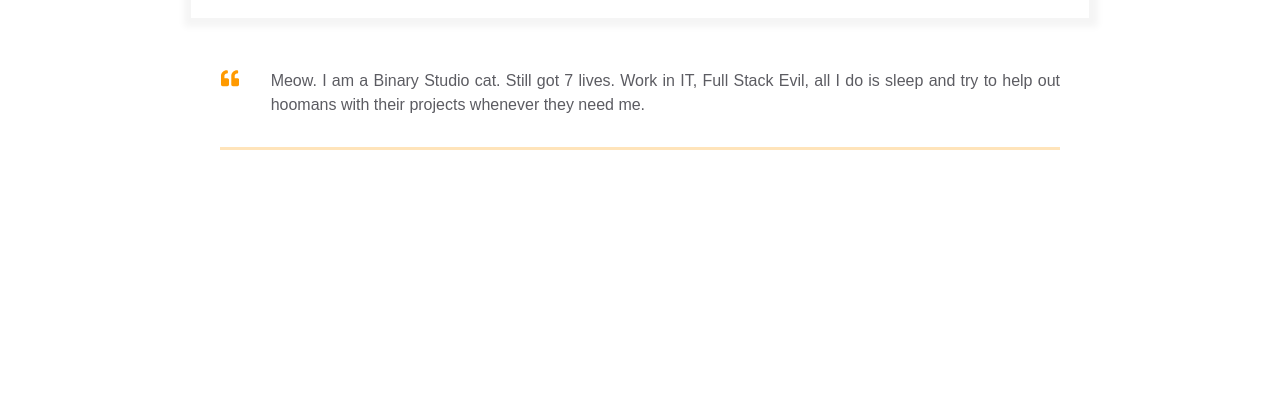
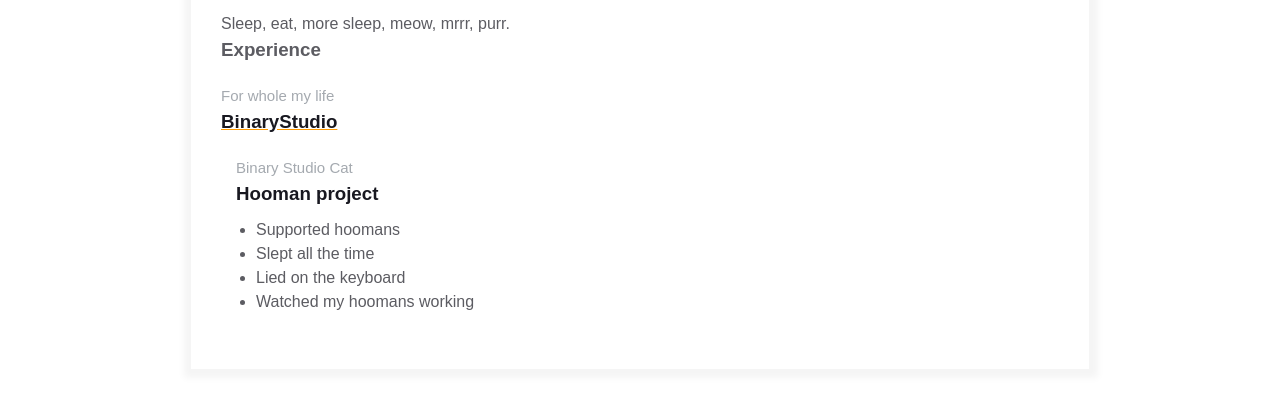
Before and after one commit to ErikaSypko/homepage, a plain HTML site: page index.html in a window 1280 px wide. Shown: the part 453-873 px from the top of the page. Before the commit the page ends 800 px from the top, so only its background shows below. Drawn offline with Linux system fonts and the light colour scheme.

Commit message:
Added Experiences

```diff
--- a/index.html
+++ b/index.html
@@ -15,6 +15,21 @@
     <div class="resume">
         <div class="container">
             <div class="resume__block">
+                <div class="intro">
+                    <div class="intro__icon-wrapper">
+                        <svg class="intro__icon" xmlns="http://www.w3.org/2000/svg" viewBox="0 0 512 512">
+                            <path
+                                d="M464 256h-80v-64c0-35.3 28.7-64 64-64h8c13.3 0 24-10.7 24-24V56c0-13.3-10.7-24-24-24h-8c-88.4 0-160 71.6-160 160v240c0 26.5 21.5 48 48 48h128c26.5 0 48-21.5 48-48V304c0-26.5-21.5-48-48-48zm-288 0H96v-64c0-35.3 28.7-64 64-64h8c13.3 0 24-10.7 24-24V56c0-13.3-10.7-24-24-24h-8C71.6 32 0 103.6 0 192v240c0 26.5 21.5 48 48 48h128c26.5 0 48-21.5 48-48V304c0-26.5-21.5-48-48-48z">
+                            </path>
+                        </svg>
+                    </div>
+                    <p class="intro_text">Meow.
+                        I am a Binary Studio cat. Still got 7 lives. Work in IT, Full Stack Evil,
+                        all I do is sleep and try to help out hoomans with their projects whenever
+                        they need me.
+                    </p>
+                </div>
+
                 <h1 class="contact-info__header">Bulka</h1>
                 <h3 class="contact-info__sub-header">Senior Hooman Manager</h3>
 
@@ -59,7 +74,27 @@
 
             <div class="main-info fh">
 
-                <div class="experiences"></div>
+                <div class="experiences">
+                    <h3 class="experiences__header">Experience</h3>
+  <div class="experiences__company">
+    <div class="experiences__company-header">
+      <span class="experiences__company-header-durability">For whole my life</span>
+      <h3 class="experiences__company-header-name">BinaryStudio</h3>
+    </div>
+
+    <div class="experiences__company-project">
+      <span class="experiences__company-project-role">Binary Studio Cat</span>
+      <h3 class="experiences__company-project-name">Hooman project</h3>
+      <ul class="experiences__company-project-responsibilities">
+        <li>Supported hoomans</li>
+        <li>Slept all the time</li>
+        <li>Lied on the keyboard</li>
+        <li>Watched my hoomans working</li>
+      </ul>
+    </div>
+  </div>
+</div>
+                </div>
 
                 <div class="additional-info fv"></div>
             </div>
@@ -68,24 +103,8 @@
     </div>
     </div>
     </div>
-    <div class="container">
-        <div class="resume__block">
-            <div class="intro">
-                <div class="intro__icon-wrapper">
-                    <svg class="intro__icon" xmlns="http://www.w3.org/2000/svg" viewBox="0 0 512 512">
-                        <path
-                            d="M464 256h-80v-64c0-35.3 28.7-64 64-64h8c13.3 0 24-10.7 24-24V56c0-13.3-10.7-24-24-24h-8c-88.4 0-160 71.6-160 160v240c0 26.5 21.5 48 48 48h128c26.5 0 48-21.5 48-48V304c0-26.5-21.5-48-48-48zm-288 0H96v-64c0-35.3 28.7-64 64-64h8c13.3 0 24-10.7 24-24V56c0-13.3-10.7-24-24-24h-8C71.6 32 0 103.6 0 192v240c0 26.5 21.5 48 48 48h128c26.5 0 48-21.5 48-48V304c0-26.5-21.5-48-48-48z">
-                        </path>
-                    </svg>
-                </div>
-                <p class="intro_text">Meow.
-                    I am a Binary Studio cat. Still got 7 lives. Work in IT, Full Stack Evil,
-                    all I do is sleep and try to help out hoomans with their projects whenever
-                    they need me.
-                </p>
-            </div>
-        </div>
-    </div>
+
+
 </main>
 
 </html>
```
